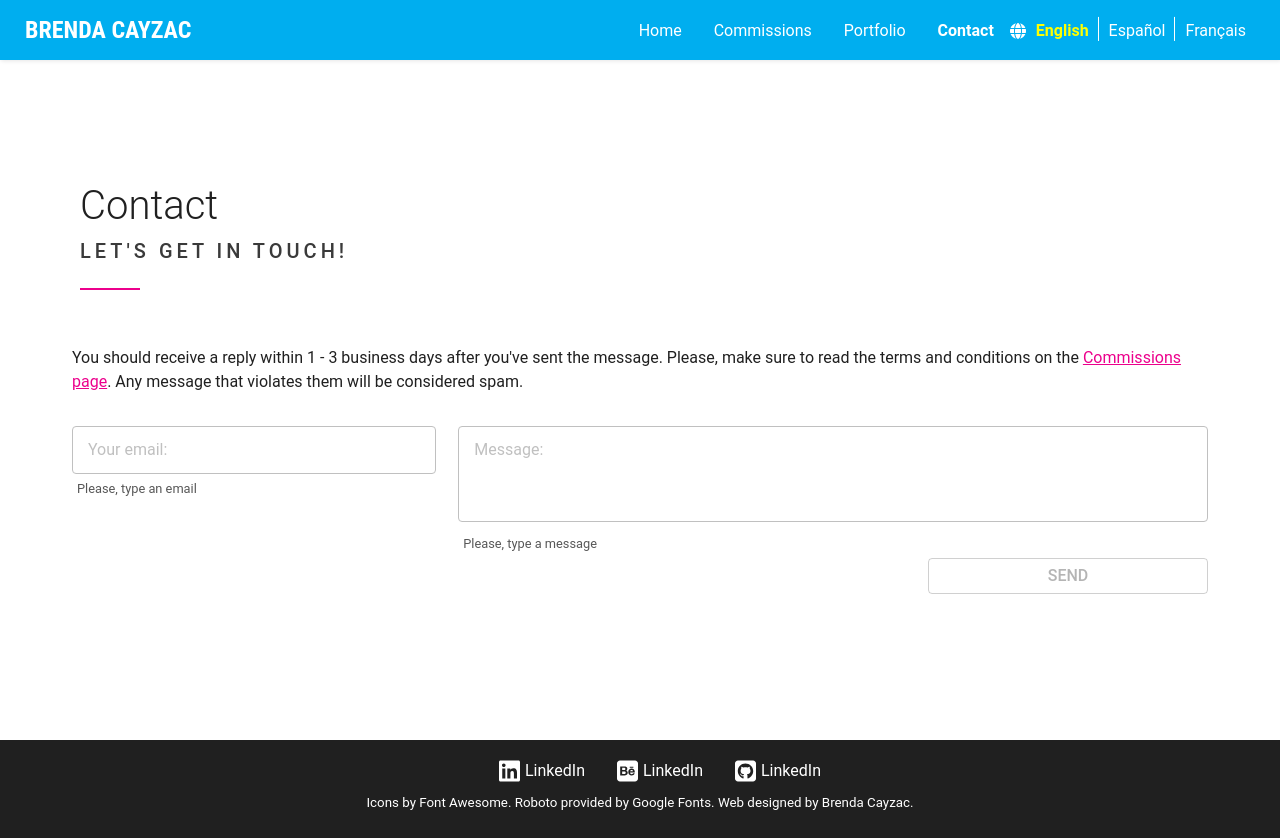
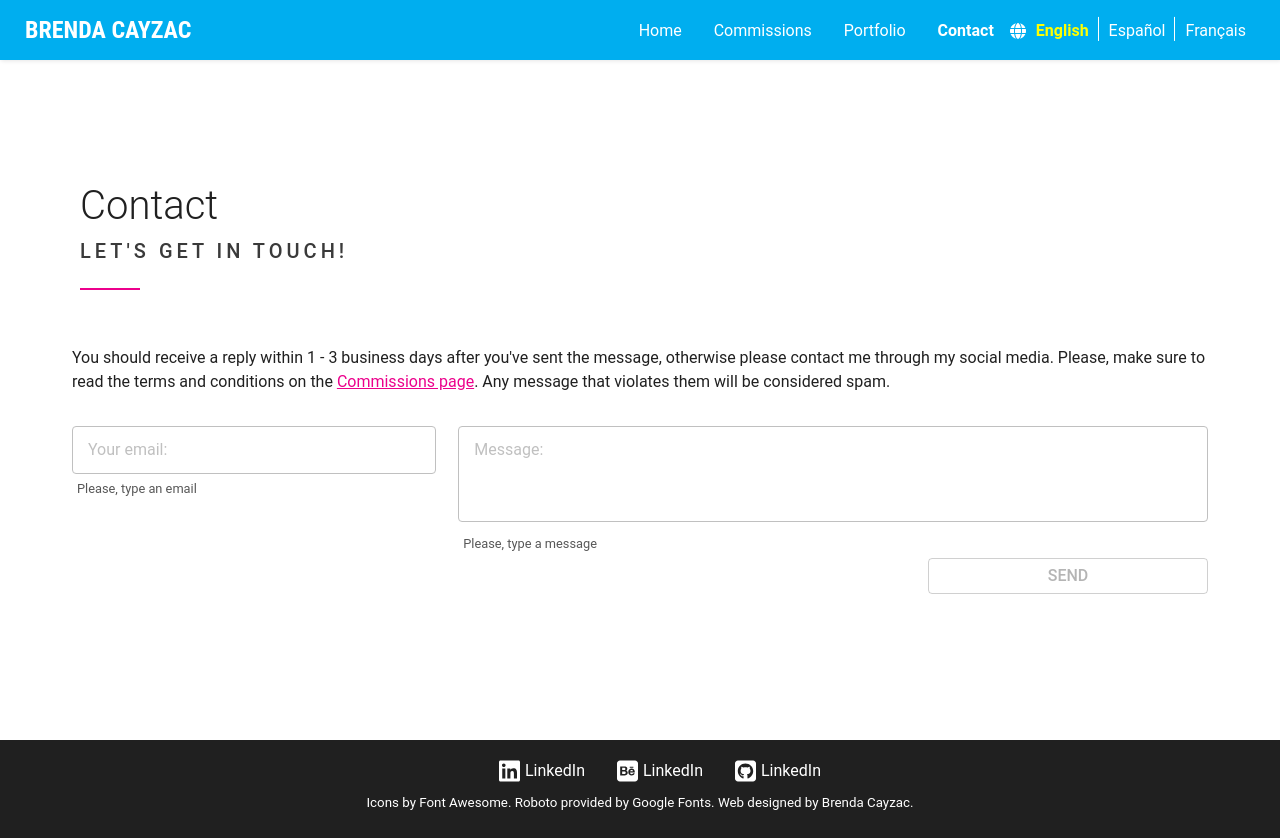
Before and after one commit to BrendaCayzac/vue-commissions-site, a Vue app: page /contact in a window 1280 px wide. Built offline with nearby package versions, Linux system fonts and the light colour scheme.

Commit message:
third attempt

```diff
--- a/src/locales/en.json
+++ b/src/locales/en.json
@@ -131,7 +131,7 @@
   "Happy Ever after CD": "Happy Ever After CD",
   "cd-description": "A mock up of a fan made CD of singer and composer Marina Diamandis",
   "Let's get in touch!": "Let's get in touch!",
-  "contact-1": "You should receive a reply within 1 - 3 business days after you've sent the message. Please, make sure to read the terms and conditions on the",
+  "contact-1": "You should receive a reply within 1 - 3 business days after you've sent the message, otherwise please contact me through my social media. Please, make sure to read the terms and conditions on the",
   "Commissions page": "Commissions page",
   "contact-2": "Any message that violates them will be considered spam",
   "Your email": "Your email",
--- a/src/locales/es.json
+++ b/src/locales/es.json
@@ -131,7 +131,7 @@
   "Happy Ever after CD": "CD Happy Ever After",
   "cd-description": "Una maqueta de un CD no oficial de la cantante y compositora Marina Diamandis",
   "Let's get in touch!": "pongámonos en contacto!",
-  "contact-1": "Deberías recibir una respuesta en 1 - 3 días laborales después de que enviaste el mensaje. Por favor, asegúrate de leer los términos y condiciones en la",
+  "contact-1": "Deberías recibir una respuesta en 1 - 3 días laborales después de que enviaste el mensaje, sino puedes contactarme por mis redes sociales. Por favor, asegúrate de leer los términos y condiciones en la",
   "Commissions page": "página de Comisiones",
   "contact-2": "Cualquier mensaje que viola las reglas será considerado spam",
   "Your email": "Tu email",
--- a/src/locales/fr.json
+++ b/src/locales/fr.json
@@ -131,7 +131,7 @@
   "Happy Ever after CD": "Happy Ever After CD",
   "cd-description": "Une maquette d'un CD non officiel de la chanteuse et compositrice Marina Diamandis",
   "Let's get in touch!": "Let's get in touch!",
-  "contact-1": "Vous devriez recevoir une réponse dans un délai de 1 à 3 jours ouvrables après avoir envoyé le message. S'il vous plaît, assurez-vous de lire les termes et conditions sur la",
+  "contact-1": "Vous devriez recevoir une réponse dans un délai de 1 à 3 jours ouvrables après avoir envoyé le message, sinon vous pouvez me contacter via mes réseaux sociaux. S'il vous plaît, assurez-vous de lire les termes et conditions sur la",
   "Commissions page": "page Commissions",
   "contact-2": "Tout message qui les enfreint sera considéré comme un spam",
   "Your email": "Votre e-mail",
--- a/src/views/ContactView.vue
+++ b/src/views/ContactView.vue
@@ -15,6 +15,7 @@
       data-netlify-recaptcha="true"
       @submit.prevent="handleSubmit"
     >
+	    <input type="hidden" name="form-name" value="contact">
       <div class="inputs">
         <p class="hidden">
           <label>
```
